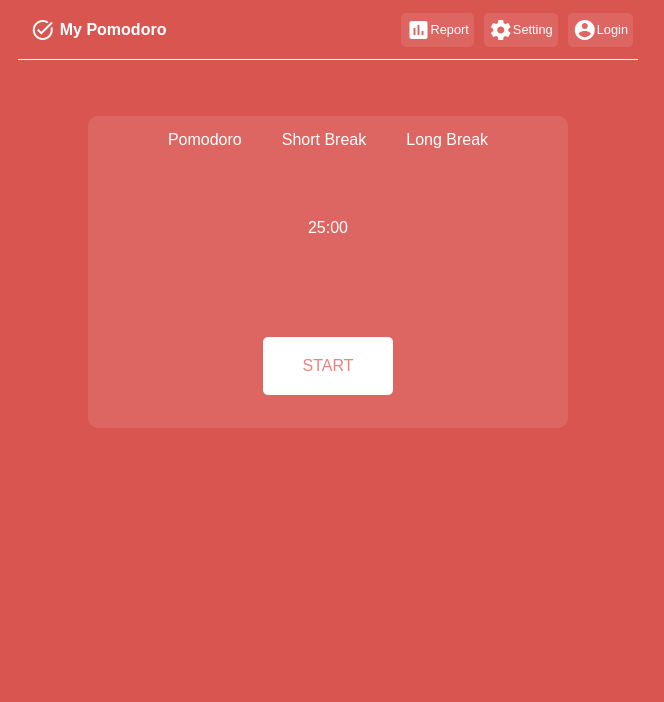
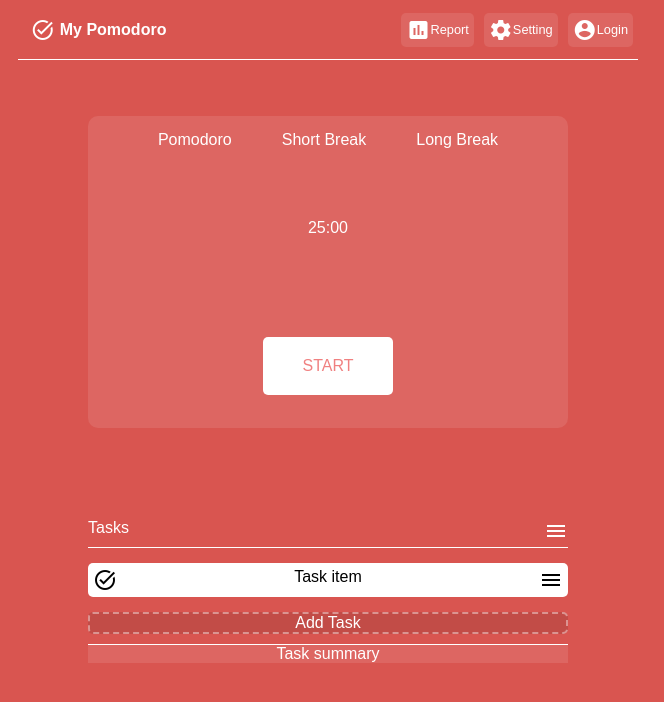
Before and after one commit to fabiocosta07/my-pomodoro, a React (Create React App) app in the folder my-pomodoro/: page / in a window 1280 px wide. Shown: the top 702 px of the page, without its empty margins (312-976 px from the left). Built offline with nearby package versions, Linux system fonts and the light colour scheme.

Commit message:
add tasks

```diff
--- a/my-pomodoro/src/App.js
+++ b/my-pomodoro/src/App.js
@@ -1,12 +1,14 @@
 import './App.css';
 import Header from './components/header';
 import Timer from './components/timer';
+import Task from './components/task';
 
 function App() {
   return (
     <div className="App">
       <Header></Header>
       <Timer></Timer>
+      <Task></Task>
     </div>
   );
 }
--- a/my-pomodoro/src/components/task/index.css
+++ b/my-pomodoro/src/components/task/index.css
@@ -0,0 +1,52 @@
+.task {
+    width: 480px;
+    height: 312px;
+    margin: 2vh;
+    border-radius: 10px;
+    margin-bottom: 30px;
+    display: flex;
+    flex-direction: column;
+    align-items: center;
+}
+
+.taskComponent {
+    display: flex;
+    flex-direction: row;
+    justify-content: center;
+    min-width: 100%;
+    margin: 5px;
+}
+
+.taskHeader {
+    justify-content: space-between;
+    border-bottom: 1px solid;
+}
+
+.taskList {}
+
+.taskItem {
+    background-color: #fff;
+    min-width: 100%;
+    border-radius: 5px;
+    justify-content: space-between;
+    padding: 5px;
+}
+
+.taskItem a {
+    color: #000;
+}
+
+.taskButton {
+    background-color: rgba(0, 0, 0, 0.1);
+    border: 2px dashed rgba(255, 255, 255, 0.4);
+    border-radius: 5px;
+}
+
+.taskSummary {
+    border-top: 1px solid #fff;
+    background-color: rgba(255, 255, 255, 0.1);
+}
+
+.icon-white {
+    filter: invert(1);
+}
--- a/my-pomodoro/src/components/task/index.jsx
+++ b/my-pomodoro/src/components/task/index.jsx
@@ -0,0 +1,25 @@
+import './index.css'
+
+export default function Task() {
+    return (
+        <div className="task">
+            <div className="taskComponent taskHeader">
+                <label>Tasks</label>
+                <a><span className="material-icons">menu</span></a>
+            </div>
+            <div className="taskComponent taskList">
+                <div className="taskComponent taskItem">
+                    <span className="material-icons icon-white">task_alt</span>
+                    <a> Task item</a>
+                    <span className="material-icons icon-white">menu</span>
+                </div>
+            </div>
+            <div className="taskComponent taskButton">
+                <a>Add Task</a>
+            </div>
+            <div className="taskComponent taskSummary">
+                <label>Task summary</label>
+            </div>
+        </div>
+    )
+}
--- a/my-pomodoro/src/components/timer/index.css
+++ b/my-pomodoro/src/components/timer/index.css
@@ -30,3 +30,15 @@
     border-radius: 5px;
     padding: 20px 40PX;
 }
+
+.tabButton {
+    padding: 5px;
+    border-radius: 5px;
+    text-decoration: none;
+    color: #fff;
+}
+
+.tabButtonActive {
+    background-color: rgb(217, 85, 80);
+
+}
```
Also changed, not shown: my-pomodoro/src/components/footer/index.css (deleted), my-pomodoro/src/components/footer/index.jsx (deleted).
